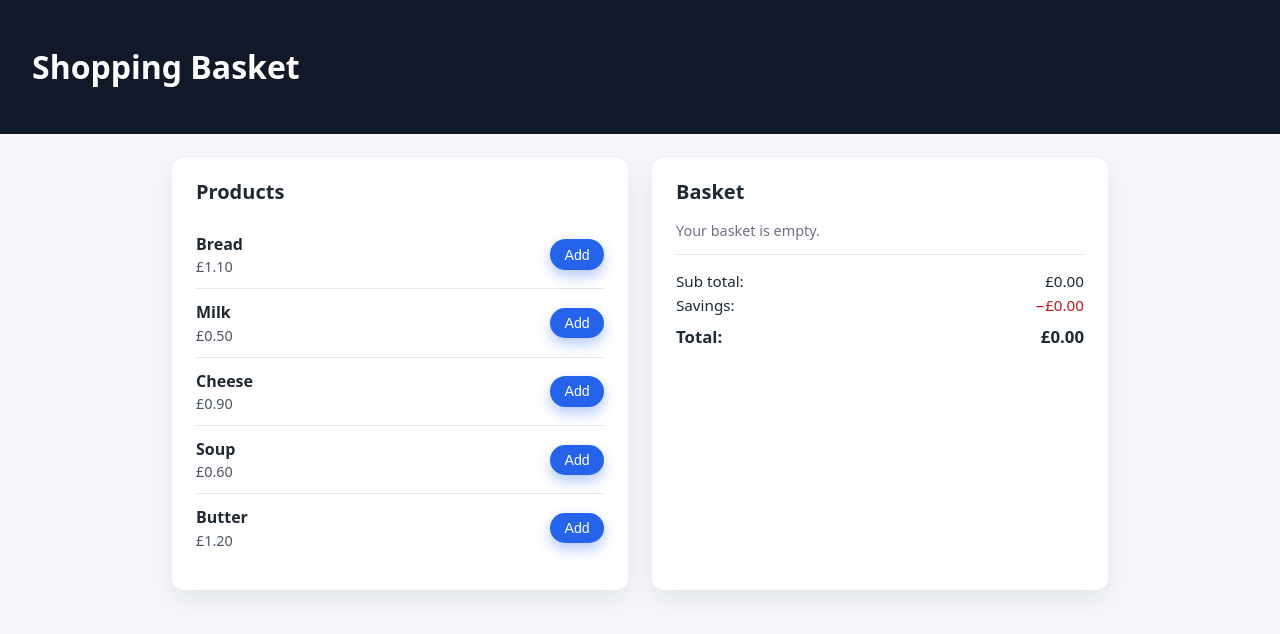
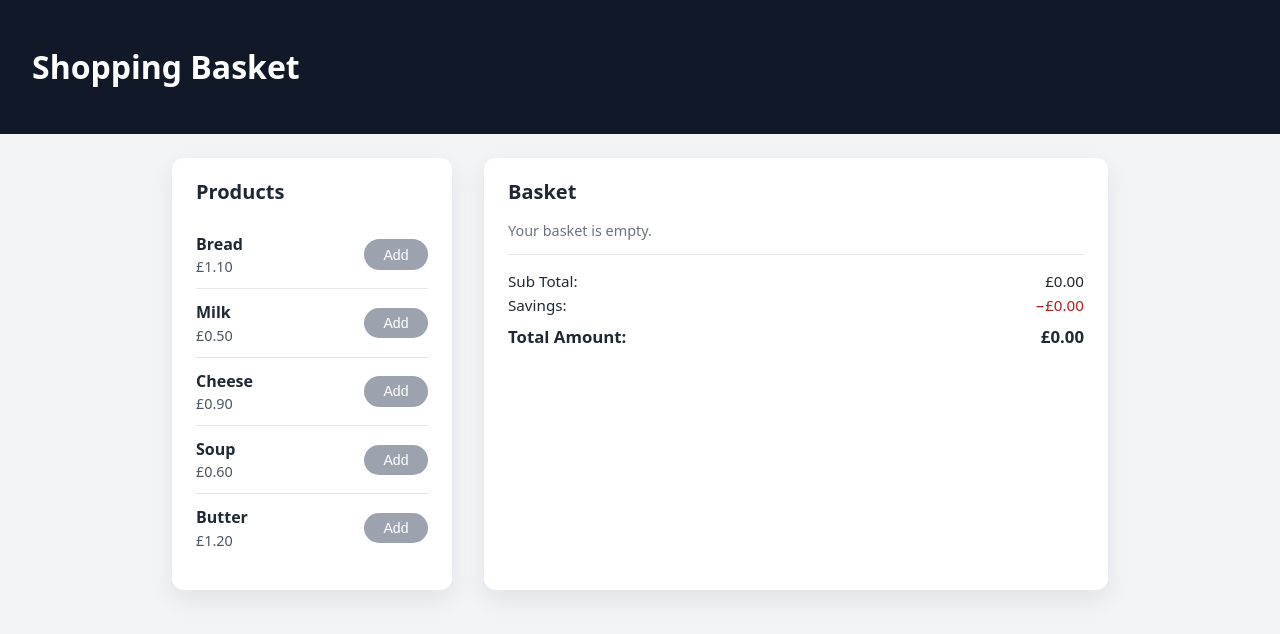
Before and after one commit to REDDIRANI1/React_Assignment, a React (Create React App) app in the folder React_Assignment/shopping-app-ui/: page / in a window 1280 px wide. Shown: the top 634 px of the page. Built offline with nearby package versions, Linux system fonts and the light colour scheme.

Commit message:
style: align UI with reference and add tests
Made-with: Cursor

```diff
--- a/React_Assignment/shopping-app-ui/src/App.tsx
+++ b/React_Assignment/shopping-app-ui/src/App.tsx
@@ -20,7 +20,7 @@ const App: React.FC = () => {
         <h1>Shopping Basket</h1>
       </header>
       <main className="app-main">
-        <section className="panel">
+        <section className="panel panel-left">
           <h2>Products</h2>
           <ul className="list">
             {PRODUCTS.map((product) => (
@@ -32,7 +32,7 @@ const App: React.FC = () => {
                   </div>
                 </div>
                 <button
-                  className="btn btn-primary"
+                  className="btn btn-add"
                   onClick={() => dispatch(addItem(product.id))}
                 >
                   Add
@@ -41,7 +41,7 @@ const App: React.FC = () => {
             ))}
           </ul>
         </section>
-        <section className="panel">
+        <section className="panel panel-right">
           <h2>Basket</h2>
           {basketItems.length === 0 ? (
             <p className="muted">Your basket is empty.</p>
@@ -81,7 +81,7 @@ const App: React.FC = () => {
 
           <div className="totals">
             <div className="totals-row">
-              <span>Sub total:</span>
+              <span>Sub Total:</span>
               <span>{formatMoney(summary.subtotalPence)}</span>
             </div>
             <div className="totals-row">
@@ -103,7 +103,7 @@ const App: React.FC = () => {
               </ul>
             )}
             <div className="totals-row totals-row-strong">
-              <span>Total:</span>
+              <span>Total Amount:</span>
               <span>{formatMoney(summary.totalPence)}</span>
             </div>
           </div>
--- a/React_Assignment/shopping-app-ui/src/index.css
+++ b/React_Assignment/shopping-app-ui/src/index.css
@@ -7,7 +7,7 @@
 body {
   margin: 0;
   font-family: system-ui, -apple-system, BlinkMacSystemFont, "Segoe UI", sans-serif;
-  background: #f5f7fb;
+  background: #f3f4f6;
   color: #1f2933;
 }
 
@@ -23,8 +23,8 @@ body {
 
 .app-main {
   display: grid;
-  grid-template-columns: repeat(auto-fit, minmax(280px, 1fr));
-  gap: 1.5rem;
+  grid-template-columns: 280px minmax(0, 1fr);
+  gap: 2rem;
   padding: 1.5rem 2rem 2.5rem;
   max-width: 1000px;
   margin: 0 auto;
@@ -35,6 +35,15 @@ body {
   border-radius: 0.75rem;
   padding: 1.25rem 1.5rem 1.75rem;
   box-shadow: 0 10px 25px rgba(15, 23, 42, 0.08);
+}
+
+.panel-left {
+  width: 100%;
+  max-width: 280px;
+}
+
+.panel-right {
+  flex: 1;
 }
 
 .panel h2 {
@@ -114,6 +123,17 @@ body {
     box-shadow 0.15s ease;
 }
 
+.btn-add {
+  min-width: 64px;
+  justify-content: center;
+  background: #9ca3af;
+  color: #ffffff;
+}
+
+.btn-add:hover {
+  background: #3b82f6;
+}
+
 .btn-primary {
   background: #2563eb;
   color: white;
@@ -128,13 +148,13 @@ body {
 .btn-icon {
   width: 32px;
   height: 32px;
-  background: #f3f4f6;
-  color: #111827;
-  border-radius: 0.5rem;
+  background: #3b82f6;
+  color: #ffffff;
+  border-radius: 0.35rem;
 }
 
 .btn-icon:hover {
-  background: #e5e7eb;
+  background: #2563eb;
 }
 
 .totals {
@@ -182,5 +202,6 @@ body {
 @media (max-width: 640px) {
   .app-main {
     padding: 1rem;
+    grid-template-columns: 1fr;
   }
 }
```
Also changed, not shown: 13 other files (tests, documents, lock files or other folders).
